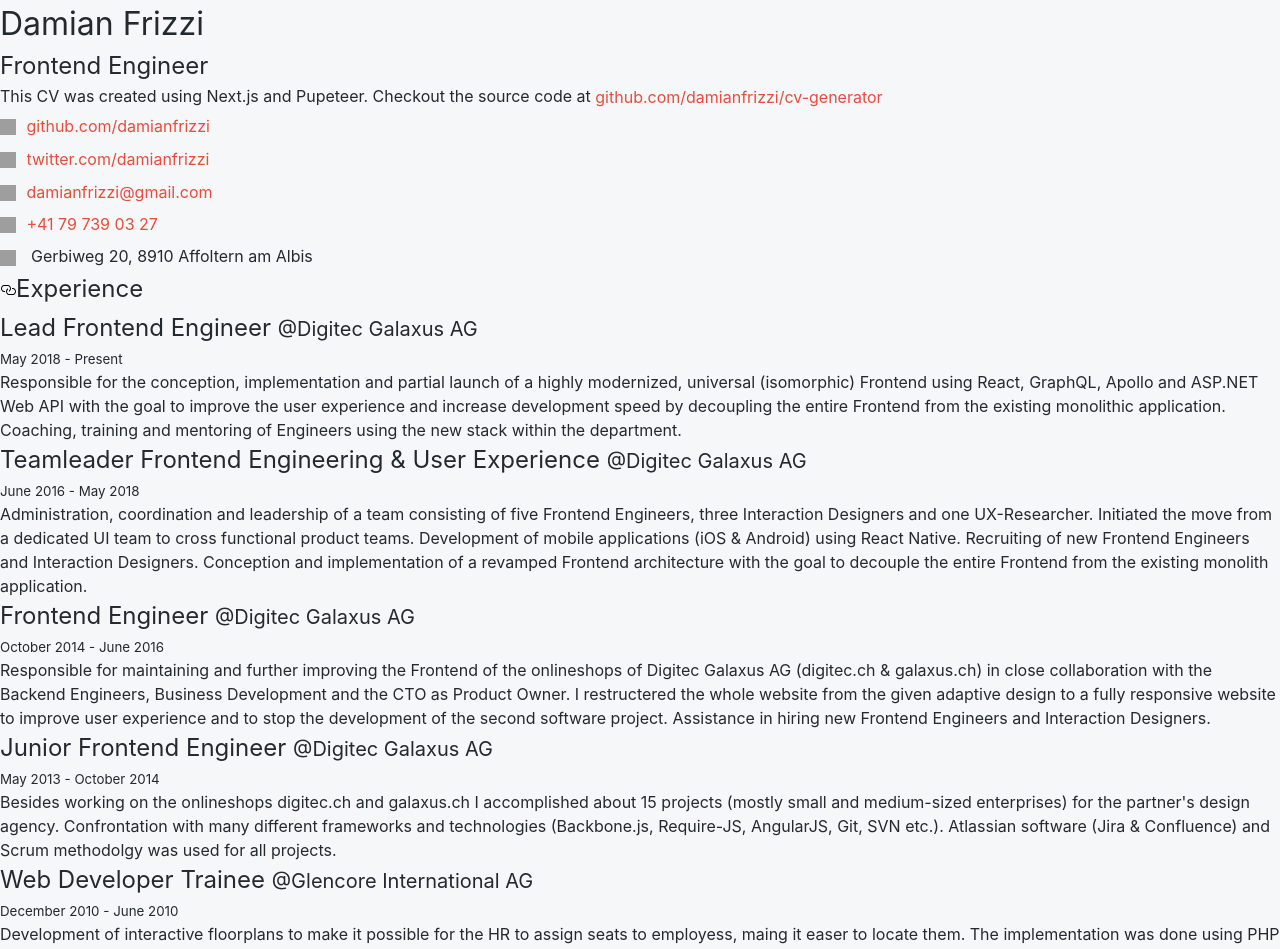
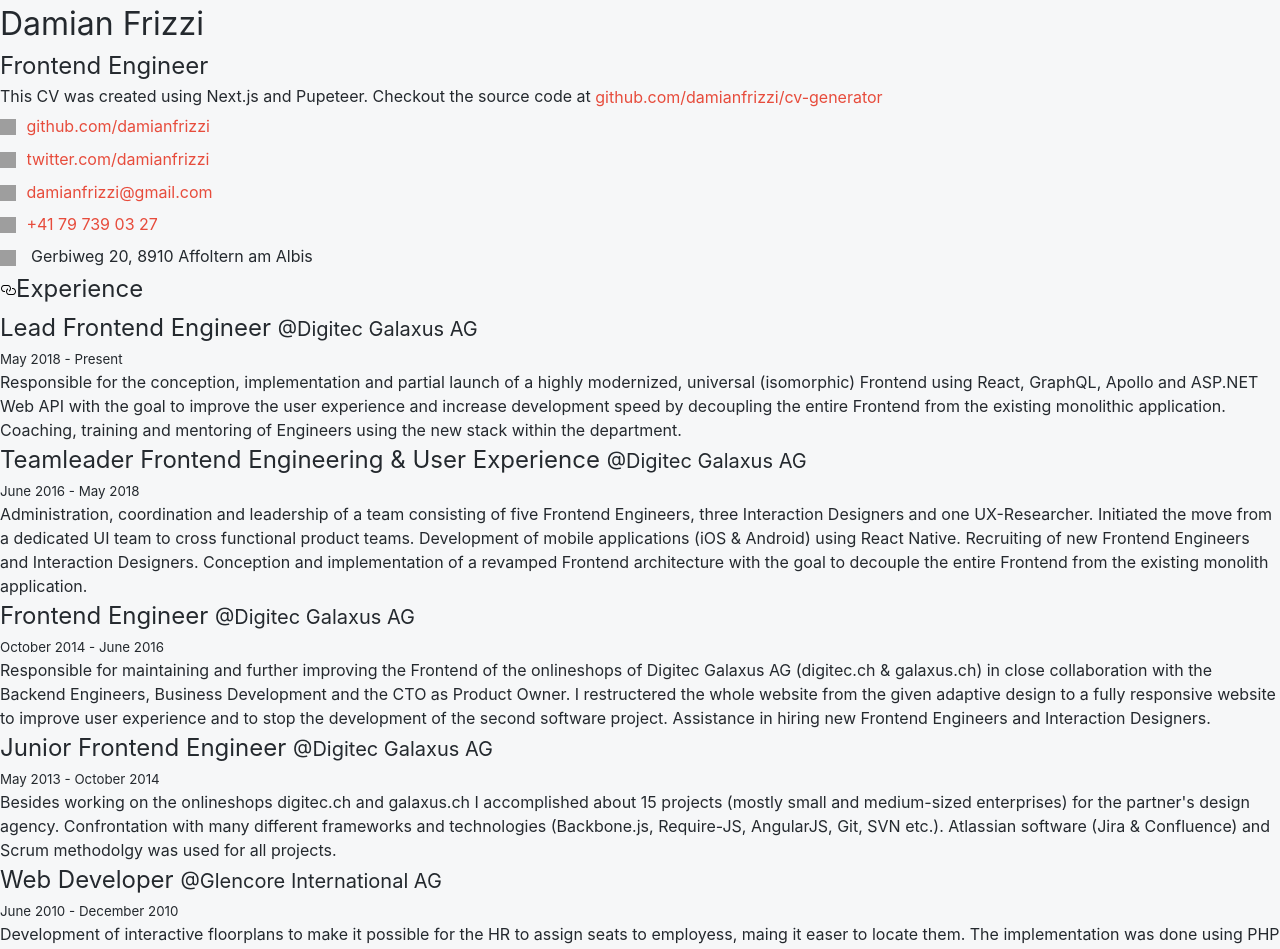
Before and after one commit to MTrost/cv, a Next.js app: page / in a window 1280 px wide. Shown: the top 949 px of the page. Built offline with nearby package versions, Linux system fonts and the light colour scheme; grey boxes are pictures that could not be loaded.

Commit message:
Update texts

```diff
--- a/components/content/experience/index.tsx
+++ b/components/content/experience/index.tsx
@@ -39,10 +39,10 @@ export default class Experience extends PureComponent {
         "Besides working on the onlineshops digitec.ch and galaxus.ch I accomplished about 15 projects (mostly small and medium-sized enterprises) for the partner's design agency. Confrontation with many different frameworks and technologies (Backbone.js, Require-JS, AngularJS, Git, SVN etc.). Atlassian software (Jira & Confluence) and Scrum methodolgy was used for all projects."
     },
     {
-      title: 'Web Developer Trainee',
+      title: 'Web Developer',
       location: Locations.Glencore,
-      dateFrom: 'December 2010',
-      dateTo: 'June 2010',
+      dateFrom: 'June 2010',
+      dateTo: 'December 2010',
       description:
         'Development of interactive floorplans to make it possible for the HR to assign seats to employess, maing it easer to locate them. The implementation was done using PHP and MySQL in the backend to fetch data through a RESTful Lotus Notes webservice and JavaScript, HTML and CSS in the Frontend to create an interactive experience. The project was structured to be easily scaled for different offices of the company around the world.'
     }
--- /dev/null
+++ b/pages/_app.tsx
@@ -0,0 +1,18 @@
+import App, { Container } from 'next/app'
+import Head from 'next/head'
+import React, { ReactNode } from 'react'
+
+export default class MyApp extends App {
+  public render(): ReactNode {
+    const { Component, pageProps } = this.props
+
+    return (
+      <Container>
+        <Head>
+          <title>Damian Frizzi - Frontend Engineer</title>
+        </Head>
+        <Component {...pageProps} />
+      </Container>
+    )
+  }
+}
--- a/pages/_document.tsx
+++ b/pages/_document.tsx
@@ -6,6 +6,7 @@ export default class CustomDocument extends Document {
     return (
       <html>
         <Head>
+          <meta content="Website built with Next.js which can be exported as a pdf. " name="description" />
           <meta name="viewport" content="width=device-width, initial-scale=1" />
         </Head>
         <body>
```
